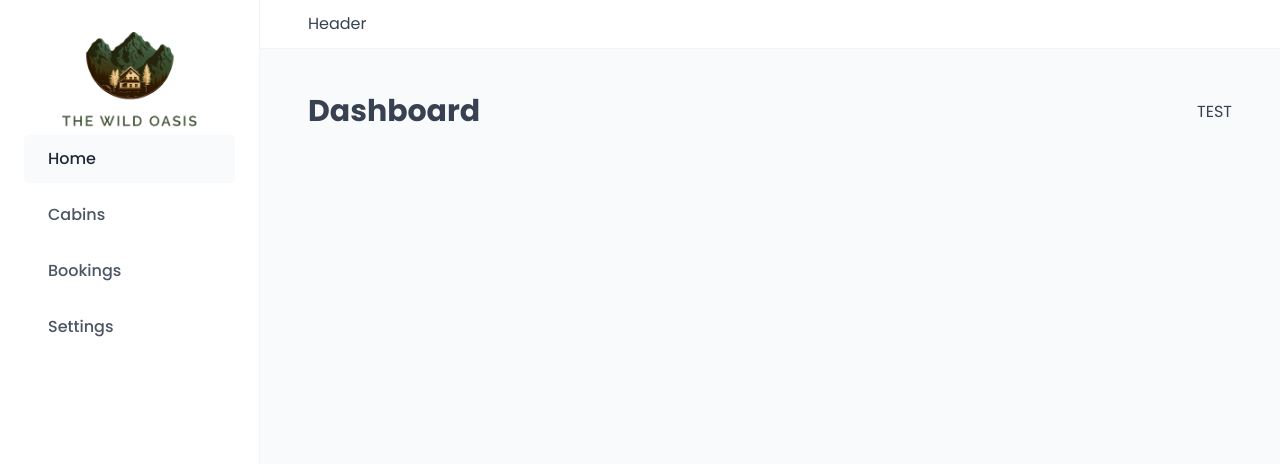
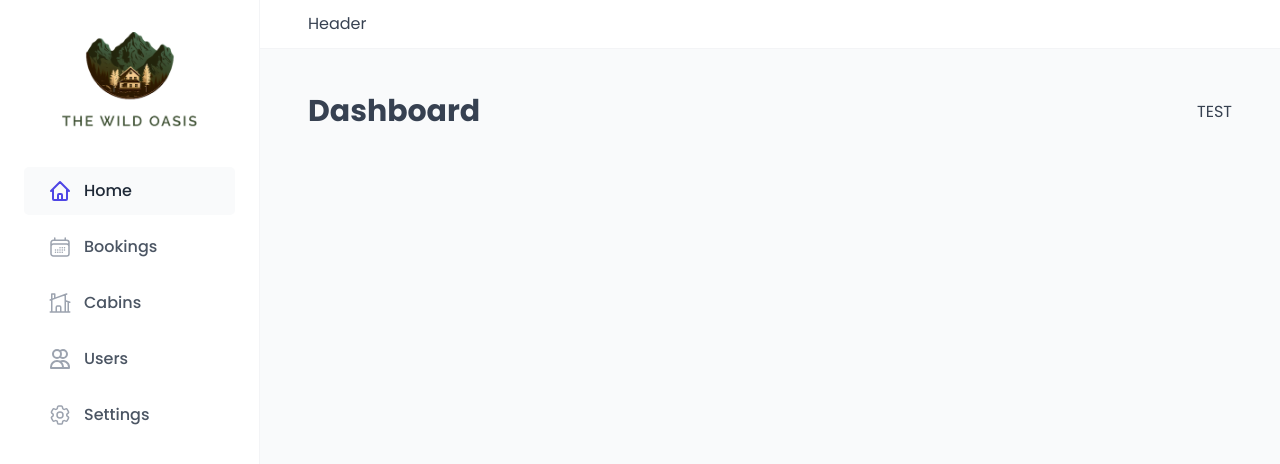
Before and after one commit to swasty-jay/the-world-oasis, a React (Vite) app: page /Dashboard in a window 1280 px wide. Shown: the top 464 px of the page. Built offline with nearby package versions, Linux system fonts and the light colour scheme; a web font is replaced by a local one.

Commit message:
adding the sidebar link icons

```diff
--- a/package.json
+++ b/package.json
@@ -12,6 +12,7 @@
   "dependencies": {
     "react": "^18.2.0",
     "react-dom": "^18.2.0",
+    "react-icons": "^5.5.0",
     "react-router-dom": "^6.30.1",
     "styled-components": "^6.1.18"
   },
--- a/src/ui/MainNav.jsx
+++ b/src/ui/MainNav.jsx
@@ -1,5 +1,11 @@
 import styled from "styled-components";
 import { NavLink } from "react-router-dom";
+import { HiOutlineHome, HiOutlineUsers } from "react-icons/hi";
+import {
+  HiOutlineCalendarDays,
+  HiOutlineCog6Tooth,
+  HiOutlineHomeModern,
+} from "react-icons/hi2";
 const NavList = styled.ul`
   display: flex;
   flex-direction: column;
@@ -50,19 +56,41 @@
     <nav>
       <NavList>
         <li>
-          <StyledNavLink to="/dashboard">Home</StyledNavLink>
+          <StyledNavLink to="/dashboard">
+            {" "}
+            <HiOutlineHome />
+            <span>Home</span>
+          </StyledNavLink>
         </li>
 
         <li>
-          <StyledNavLink to="/cabins">Cabins</StyledNavLink>
+          <StyledNavLink to="/bookings">
+            <HiOutlineCalendarDays />
+            <span> Bookings</span>
+          </StyledNavLink>
         </li>
 
         <li>
-          <StyledNavLink to="/bookings">Bookings</StyledNavLink>
+          <StyledNavLink to="/cabins">
+            <HiOutlineHomeModern />
+
+            <span>Cabins</span>
+          </StyledNavLink>
         </li>
 
         <li>
-          <StyledNavLink to="/settings">Settings</StyledNavLink>
+          <StyledNavLink to="/users">
+            <HiOutlineUsers />
+
+            <span>Users</span>
+          </StyledNavLink>
+        </li>
+
+        <li>
+          <StyledNavLink to="/settings">
+            <HiOutlineCog6Tooth />
+            <span>Settings</span>
+          </StyledNavLink>
         </li>
       </NavList>
     </nav>
--- a/src/ui/SideBar.jsx
+++ b/src/ui/SideBar.jsx
@@ -6,6 +6,9 @@
   padding: 3.2rem 2.4rem;
   border-right: 1px solid var(--color-grey-100);
   grid-row: 1 / -1;
+  display: flex;
+  flex-direction: column;
+  gap: 3.2rem;
 `;
 
 const SideBar = () => {
```
Also changed, not shown: 1 other file (tests, documents, lock files or other folders).
